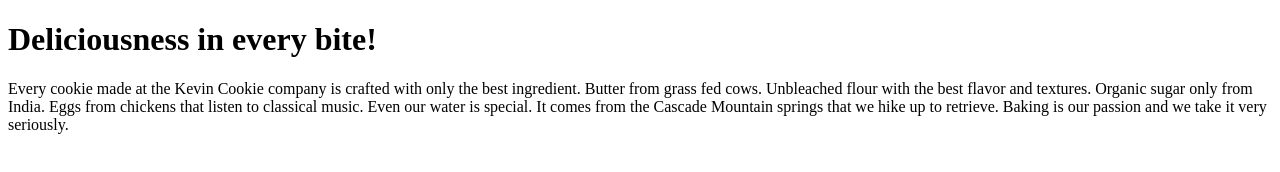
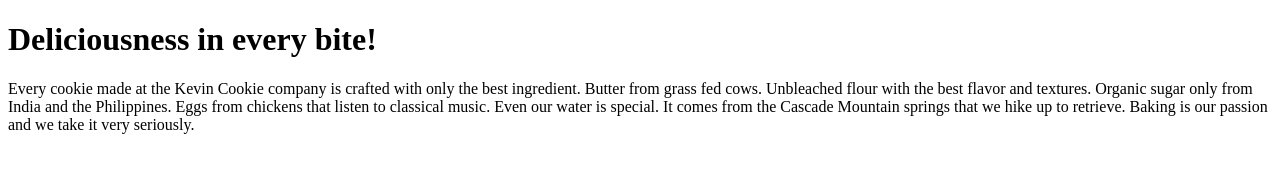
Before and after one commit to amineja99/CookieCompany, a plain HTML site: page index.htm in a window 1280 px wide. Drawn offline with Linux system fonts and the light colour scheme.

Commit message:
Update index.htm

```diff
--- a/index.htm
+++ b/index.htm
@@ -4,7 +4,7 @@
 
 <h1>Deliciousness in every bite!</h1>
 
-<p>Every cookie made at the Kevin Cookie company is crafted with only the best ingredient. Butter from grass fed cows. Unbleached flour with the best flavor and textures. Organic sugar only from India. Eggs from chickens that listen to classical music. Even our water is special. It comes from the Cascade Mountain springs that we hike up to retrieve. Baking is our passion and we take it very seriously.</p>
+<p>Every cookie made at the Kevin Cookie company is crafted with only the best ingredient. Butter from grass fed cows. Unbleached flour with the best flavor and textures. Organic sugar only from India and the Philippines. Eggs from chickens that listen to classical music. Even our water is special. It comes from the Cascade Mountain springs that we hike up to retrieve. Baking is our passion and we take it very seriously.</p>
 
 </body>
 </html>
```
